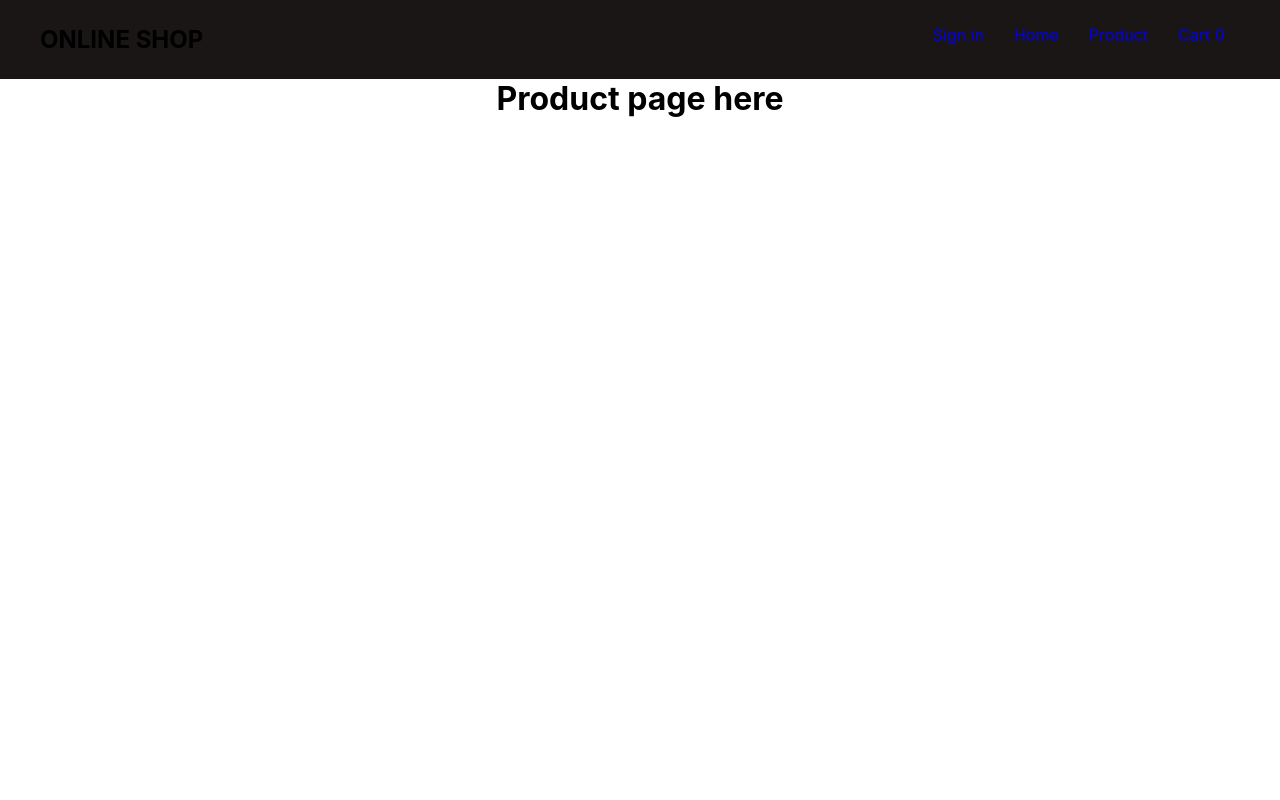
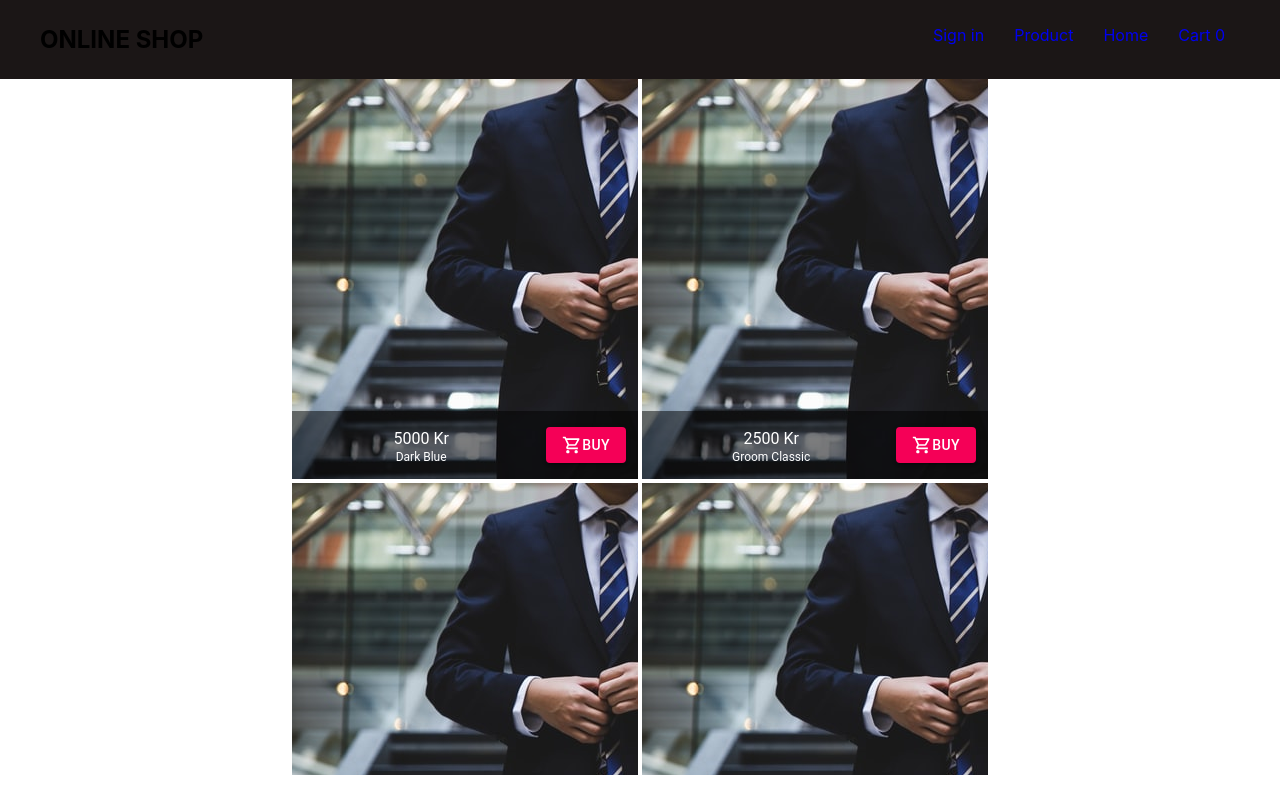
Before and after one commit to odde90/ecommercestore, a React (Create React App) app: page / in a window 1280 px wide. Built offline with nearby package versions, Linux system fonts and the light colour scheme; the HTML template or start-up script is replaced by a standard one.

Commit message:
routing product to product page

```diff
--- a/package.json
+++ b/package.json
@@ -3,7 +3,7 @@
   "version": "0.1.0",
   "private": true,
   "dependencies": {
-    "@material-ui/core": "^4.10.0",
+    "@material-ui/core": "^4.10.1",
     "@material-ui/icons": "^4.9.1",
     "@testing-library/jest-dom": "^4.2.4",
     "@testing-library/react": "^9.5.0",
--- a/src/Componenets/App.tsx
+++ b/src/Componenets/App.tsx
@@ -22,8 +22,8 @@ function App() {
         <BrowserRouter>
           <Navbar cartNumber={cart} />
           <Switch>
-            <Route exact path="/" render={() => <Product myFunc={addToCart} />} />
-            <Route path="/Home" component={Home} />
+            <Route exact path="/" component={Home} />
+            <Route path="/product/:id" component={Product} />
           </Switch>
           {/*           <Button variant="contained" color="secondary">
             Secondary
--- a/src/Componenets/Product.tsx
+++ b/src/Componenets/Product.tsx
@@ -1,14 +1,43 @@
 import React from "react";
-import { Button } from "@material-ui/core";
+import { products } from '../productdata'
+import { RouteComponentProps, match } from 'react-router'
+import Home from './gridList'
 
-interface Props { }
+import { Button, GridList } from "@material-ui/core";
 
-function Product(props: { myFunc: () => void }) {
-  return (
-    <div>
-      <h1>Product page here</h1>
-    </div>
-  );
+interface Props extends RouteComponentProps<{ id: string }> { }
+
+export function getById() {
+  /* console.log(products.find(item => item.productID === 1)) */
+  return products.find(item => item.productID === 5);
+}
+
+
+const data = getById();
+
+
+
+
+
+function Product(props: Props) {
+  const id = props.match.params.id
+  const product = products.find(item => item.productID === Number(id));
+  if (product) {
+    return (
+      <div>
+        <h1>Product page here</h1>
+        <p>{product.productID}</p>
+        <p>{product.img}</p>
+        <p>{product.price}</p>
+        <p>{product.title}</p>
+
+      </div>
+    );
+  }
+  else {
+    return <h1>product not found</h1>
+  }
+
 }
 
 export default Product;
--- a/src/Componenets/gridList.tsx
+++ b/src/Componenets/gridList.tsx
@@ -1,11 +1,14 @@
 import React from "react";
 import { Theme, createStyles, makeStyles } from "@material-ui/core/styles";
 import GridList from "@material-ui/core/GridList";
-import GridListTile from "@material-ui/core/GridListTile";
-import GridListTileBar from "@material-ui/core/GridListTileBar";
+import GridListTile from '@material-ui/core/GridListTile';
+import GridListTileBar from '@material-ui/core/GridListTileBar';
 import ListSubheader from "@material-ui/core/ListSubheader";
 import IconButton from "@material-ui/core/IconButton";
 import InfoIcon from "@material-ui/icons/Info";
+import { RouteComponentProps } from 'react-router-dom';
+import { products } from '../productdata'
+import { BrowserRouter, Router, Switch, Link, Route } from 'react-router-dom'
 /* eslint-disable import/first */
 const useStyles = makeStyles((theme: Theme) =>
   createStyles({
@@ -26,80 +29,36 @@ const useStyles = makeStyles((theme: Theme) =>
     }
   })
 );
+
+
+
 /* The example data is structured as follows: */
 import image from "../assets/1.png";
 import { Button, Typography } from "@material-ui/core";
 import ShoppingCartOutlinedIcon from "@material-ui/icons/ShoppingCartOutlined";
-const assets = [
-  {
-    productID: 1,
-    img: image,
-    title: "Dark Blue",
-    author: "author",
-    prise: "5000"
-  },
-  {
-    productID: 2,
-    img: image,
-    title: "Groom Classic",
-    author: "author",
-    prise: "2500"
-  },
-  {
-    productID: 3,
-    img: image,
-    title: "Summer Suit",
-    author: "author",
-    prise: "1800"
-  },
-  {
-    productID: 4,
-    img: image,
-    title: "Tiger of Sweden",
-    author: "author",
-    prise: "2000"
-  },
-  {
-    productID: 5,
-    img: image,
-    title: "Party Style",
-    author: "author",
-    prise: "3000"
-  }
-];
 
-export default function Home() {
+
+function Home() {
   const classes = useStyles();
   return (
     <div className={classes.root}>
       <GridList cellHeight={400} className={classes.gridList}>
-        {/*         <GridListTile key="Subheader" cols={2} style={{ height: "auto" }}>
-          <ListSubheader component="div">eShop</ListSubheader>
-        </GridListTile> */}
-        {assets.map(tile => (
-          <GridListTile key={tile.img}>
-            <img src={tile.img} alt={tile.title} />
-            <GridListTileBar
-              subtitle={tile.title}
-              title={<span>{tile.prise} Kr</span>}
-              actionIcon={
-                <IconButton
-                  aria-label={`info about ${tile.title}`}
-                  className={classes.icon}
-                >
-                  <Button variant="contained" color="secondary">
-                    <ShoppingCartOutlinedIcon
-                      fontSize="inherit"
-                      style={{ fontSize: "20px" }}
-                    />
-                    Buy{"  "}
-                  </Button>
-                </IconButton>
-              }
-            />
+        {products.map(product => (
+          <GridListTile key={product.img}>
+            <Link to={'/product/' + product.productID}>
+
+              {<img src={require('./../assets/' + '1.png')} alt={product.title} />}
+
+              <GridListTileBar
+                subtitle={product.title}
+                title={<span>{product.price} Kr</span>}
+                actionIcon={<IconButton aria-label={`info about ${product.title}`} className={classes.icon}> <Button variant="contained" color="secondary"> <ShoppingCartOutlinedIcon fontSize="inherit" style={{ fontSize: "20px" }} /> Buy{"  "}</Button> </IconButton>} />
+            </Link>
           </GridListTile>
         ))}
       </GridList>
     </div>
   );
 }
+
+export default Home
--- a/src/Componenets/navbar.tsx
+++ b/src/Componenets/navbar.tsx
@@ -10,8 +10,8 @@ function Navbar(props: { cartNumber: React.ReactNode }) {
       <h2>ONLINE SHOP</h2>
       <ul>
         <li><Link to="/">Sign in</Link></li>
-        <li><Link to="/Home">Home</Link></li>
-        <li><Link to="/">Product</Link></li>
+        <li><Link to="/Product">Product</Link></li>
+        <li><Link to="/">Home</Link></li>
         <li><a href="#">Cart <span>{props.cartNumber}</span></a></li>
       </ul>
     </nav>
--- /dev/null
+++ b/src/productdata.ts
@@ -0,0 +1,46 @@
+
+export interface Product {
+    productID: number
+    img: string
+    title: string
+    author: string
+    price: number
+}
+export const products: Product[] = [
+    {
+        productID: 1,
+        img: '1.png',
+        title: "Dark Blue",
+        author: "author",
+        price: 5000
+    },
+    {
+        productID: 2,
+        img: '2.png',
+        title: "Groom Classic",
+        author: "author",
+        price: 2500
+    },
+    {
+
+        productID: 3,
+        img: '2.png',
+        title: "Summer Suit",
+        author: "author",
+        price: 1800
+    },
+    {
+        productID: 4,
+        img: '2.png',
+        title: "Tiger of Sweden",
+        author: "author",
+        price: 3000
+    },
+    {
+        productID: 5,
+        img: '2.png',
+        title: "Party Style",
+        author: "author",
+        price: 3000
+    }
+];
```
Also changed, not shown: tsconfig.json (line endings or trailing spaces), 1 other file (tests, documents, lock files or other folders).
